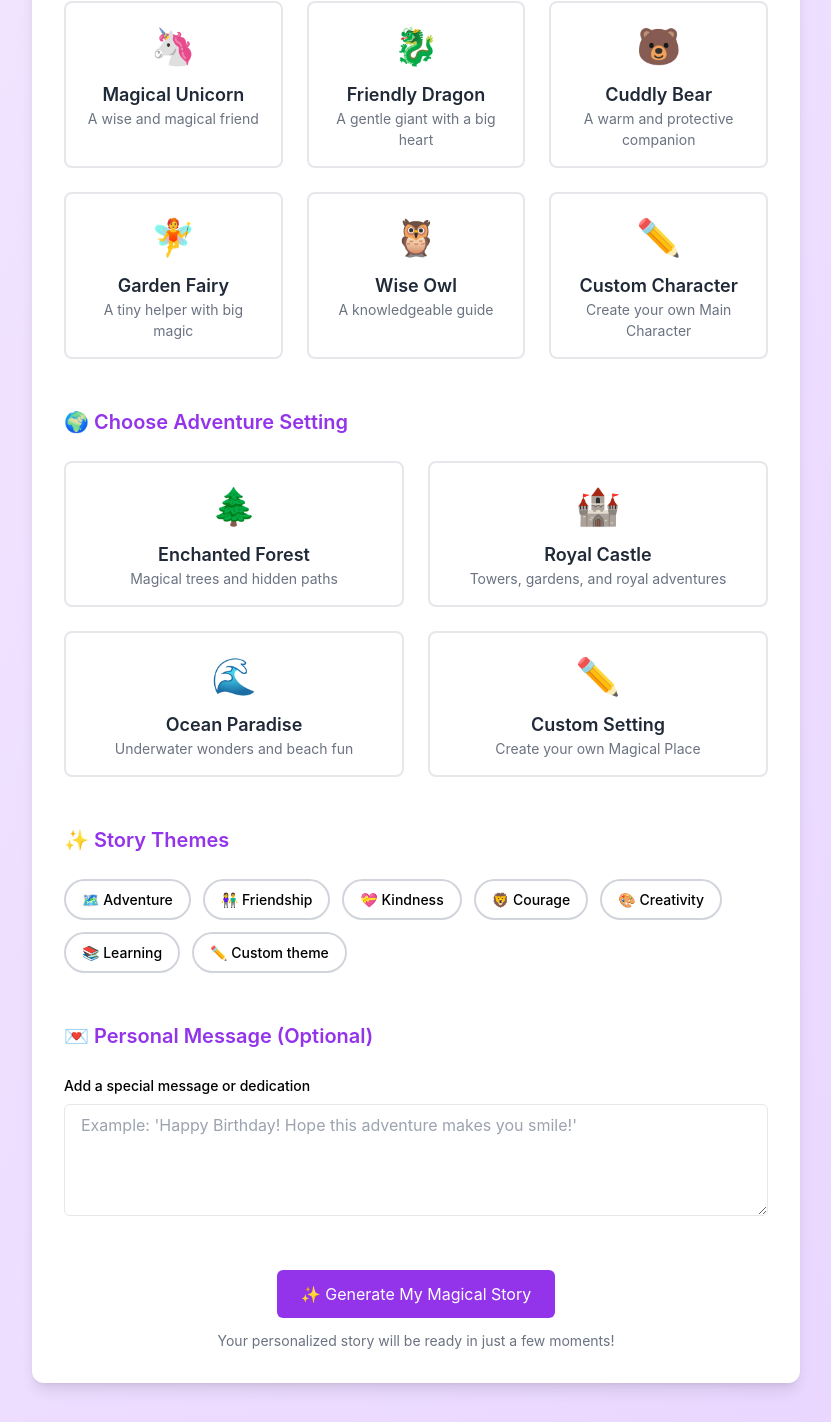
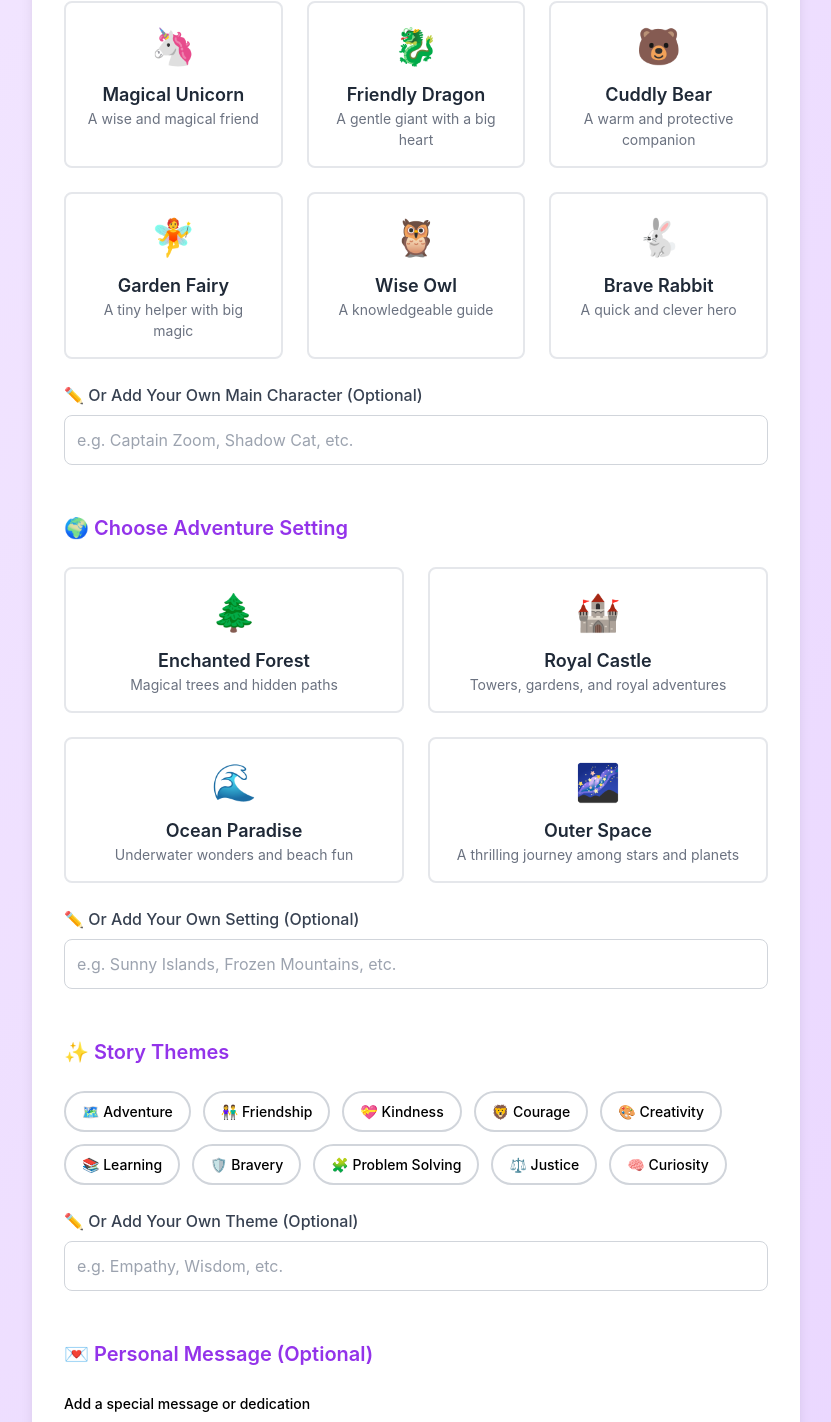
Before and after one commit to misty4040/StorySprout, a React (Vite) app: page /create-story in a window 1280 px wide. Shown: the part 601-2023 px from the top of the page, without its empty margins (224-1055 px from the left). Built offline with nearby package versions, Linux system fonts and the light colour scheme.

Commit message:
add custom backend

```diff
--- a/src/pages/CreateStory.jsx
+++ b/src/pages/CreateStory.jsx
@@ -3,27 +3,36 @@ import { useNavigate } from "react-router-dom";
 
 export default function CreateStory() {
   const navigate = useNavigate();
-
   const nameRef = useRef();
   const messageRef = useRef();
 
   const handleSubmit = (e) => {
     e.preventDefault();
-
     const form = new FormData(e.target);
 
     const name = form.get("childName") || "Little One";
     const message = form.get("message") || "";
-    const characters =
-      form.getAll("characters").join(", ") || "magical friends";
+    const characters = form.getAll("characters").join(", ") || "magical friends";
+    const customCharacter = form.get("customCharacter") || ""; // ✅ NEW
     const themes = form.getAll("themes");
-    const theme = themes[0]?.toLowerCase() || "adventure"; // just use one
+    const theme = themes[0]?.toLowerCase() || "adventure";
+    const age = form.get("age") || "6";
+    const gender = form.get("gender") || "other";
+    const setting = form.get("setting") || "space";
+    const title = `The ${theme} of ${name}`;
+    const customSetting = form.get("customSetting") || "";
 
     const query = new URLSearchParams({
       name,
+      age,
+      gender,
       characters,
+      customCharacter,
+      setting,
+      customSetting,
       theme,
       message,
+      title,
     }).toString();
 
     navigate(`/story-result?${query}`);
@@ -65,6 +74,7 @@ export default function CreateStory() {
                 <div>
                   <label className="block text-sm font-medium">Age</label>
                   <select
+                    name="age"
                     className="w-full mt-2 px-4 py-2 border rounded-md"
                     required
                   >
@@ -80,10 +90,10 @@ export default function CreateStory() {
               <div className="mt-4">
                 <label className="block text-sm font-medium">Gender</label>
                 <div className="flex gap-4 mt-2">
-                  {["boy", "girl", "other"].map((g) => (
+                  {["Boy", "Girl", "Other"].map((g) => (
                     <label key={g} className="flex items-center gap-2">
                       <input type="radio" name="gender" value={g} required />{" "}
-                      {g.charAt(0).toUpperCase() + g.slice(1)}
+                      {g}
                     </label>
                   ))}
                 </div>
@@ -128,9 +138,9 @@ export default function CreateStory() {
                     val: "owl",
                   },
                   {
-                    icon: "✏️",
-                    label: "Custom Character",
-                    desc: "Create your own Main Character",
+                    icon: "🐇",
+                    label: "Brave Rabbit",
+                    desc: "A quick and clever hero",
                     val: "rabbit",
                   },
                 ].map(({ icon, label, desc, val }) => (
@@ -150,6 +160,19 @@ export default function CreateStory() {
                     </div>
                   </label>
                 ))}
+              </div>
+
+              {/* ✅ Custom Character Input */}
+              <div className="mt-6">
+                <label className="block text-md font-medium text-gray-700 mb-2">
+                  ✏️ Or Add Your Own Main Character (Optional)
+                </label>
+                <input
+                  type="text"
+                  name="customCharacter"
+                  placeholder="e.g. Captain Zoom, Shadow Cat, etc."
+                  className="w-full p-3 border border-gray-300 rounded-lg focus:outline-none focus:ring-2 focus:ring-purple-400"
+                />
               </div>
             </div>
 
@@ -179,9 +202,9 @@ export default function CreateStory() {
                     val: "ocean",
                   },
                   {
-                    icon: "✏️",
-                    label: "Custom Setting",
-                    desc: "Create your own Magical Place",
+                    icon: "🌌",
+                    label: "Outer Space",
+                    desc: "A thrilling journey among stars and planets",
                     val: "space",
                   },
                 ].map(({ icon, label, desc, val }) => (
@@ -203,7 +226,20 @@ export default function CreateStory() {
                   </label>
                 ))}
               </div>
+            {/* ✅ Custom Setting Input */}
+              <div className="mt-6">
+                <label className="block text-md font-medium text-gray-700 mb-2">
+                  ✏️ Or Add Your Own Setting (Optional)
+                </label>
+                <input
+                  type="text"
+                  name="customSetting"
+                  placeholder="e.g. Sunny Islands, Frozen Mountains, etc."
+                  className="w-full p-3 border border-gray-300 rounded-lg focus:outline-none focus:ring-2 focus:ring-purple-400"
+                />
+              </div>
             </div>
+
 
             {/* Themes */}
             <div>
@@ -218,7 +254,10 @@ export default function CreateStory() {
                   ["🦁", "Courage"],
                   ["🎨", "Creativity"],
                   ["📚", "Learning"],
-                  ["✏️", "Custom theme"],
+                  ["🛡️", "Bravery"],
+                  ["🧩", "Problem Solving"],
+                  ["⚖️", "Justice"],
+                  ["🧠", "Curiosity"],
                 ].map(([icon, label]) => (
                   <label key={label} className="cursor-pointer">
                     <input
@@ -233,7 +272,20 @@ export default function CreateStory() {
                   </label>
                 ))}
               </div>
+              {/* ✅ Custom Theme Input */}
+              <div className="mt-6">
+                <label className="block text-md font-medium text-gray-700 mb-2">
+                  ✏️ Or Add Your Own Theme (Optional)
+                </label>
+                <input
+                  type="text"
+                  name="customTheme"
+                  placeholder="e.g. Empathy, Wisdom, etc."
+                  className="w-full p-3 border border-gray-300 rounded-lg focus:outline-none focus:ring-2 focus:ring-purple-400"
+                />
+              </div>
             </div>
+
 
             {/* Personal Message */}
             <div>
--- a/src/pages/StoryResult.jsx
+++ b/src/pages/StoryResult.jsx
@@ -1,4 +1,3 @@
-// StoryResult.jsx
 import { useState, useEffect, useMemo, useRef } from "react";
 import { useSearchParams, Link } from "react-router-dom";
 import { Download, ArrowLeft } from "lucide-react";
@@ -14,25 +13,27 @@ const StoryResult = () => {
   const [story, setStory] = useState(null);
   const [isLoading, setIsLoading] = useState(true);
   const hasFetched = useRef(false);
-  // ✅ UseMemo to stabilize values
+
+  // ✅ Stable query values
   const query = useMemo(() => {
-    console.log(searchParams);
     return {
       childName: searchParams.get("name") || "Little One",
       age: parseInt(searchParams.get("age") || "6"),
       gender: searchParams.get("gender") || "Other",
       characters: (searchParams.get("characters") || "magical friend").split(","),
-      setting: searchParams.get("setting") || "Space Island",
+      setting: searchParams.get("setting") || "",
+      customSetting: searchParams.get("customSetting") || "",
       theme: searchParams.get("theme") || "Curiosity and Friendship",
       personalMessage: searchParams.get("message") || "",
+      title: searchParams.get("title") || "A Magical Adventure",
+      customTheme: searchParams.get("customTheme") || "",
+      customCharacter: searchParams.get("customCharacter") || "",
     };
+  }, [searchParams]);
 
-
-  }, [searchParams]);
+  // ✅ API call
   const generateStoryFromAPI = async () => {
     try {
-      console.log("This is testing code ");
-
       const res = await fetch("http://localhost:8081/api/story/create", {
         method: "POST",
         headers: {
@@ -43,14 +44,13 @@ const StoryResult = () => {
           age: query.age,
           gender: query.gender,
           characters: query.characters,
-          customCharacter: "Captain Zoom",
+          customCharacter: query.customCharacter,
           setting: query.setting,
-          customSetting: "Crystal Galaxy",
+          customSetting: query.customSetting,
           theme: query.theme,
-          customTheme: "Courage",
+          customTheme: query.customTheme,
           personalMessage: query.personalMessage,
-          storyText:
-            "Once upon a time, Lucas and his friends Neko and Juno set off on a thrilling quest across a floating space island filled with singing stars and glowing meteor gardens. Their bravery and teamwork helped restore light to the galaxy.",
+          title: query.title,
           coverImageUrl: "https://example.com/cover-lucas.png",
           createdBy: "Ishika Gupta",
         }),
@@ -60,7 +60,7 @@ const StoryResult = () => {
 
       const data = await res.json();
       setStory(data.storyText);
-      console.log("✅ Story received:", data);
+      console.log("✅ Story received:", data.storyText);
     } catch (error) {
       console.error("❌ Error fetching story:", error.message);
       setStory("Oops! We couldn't generate your story. Please try again.");
@@ -70,11 +70,11 @@ const StoryResult = () => {
   };
 
   useEffect(() => {
-
     if (hasFetched.current) return;
     hasFetched.current = true;
     generateStoryFromAPI();
-
+    // only on mount
+    // eslint-disable-next-line
   }, []);
 
   const handleDownload = () => {
```
Also changed, not shown: 2 other files (tests, documents, lock files or other folders).
